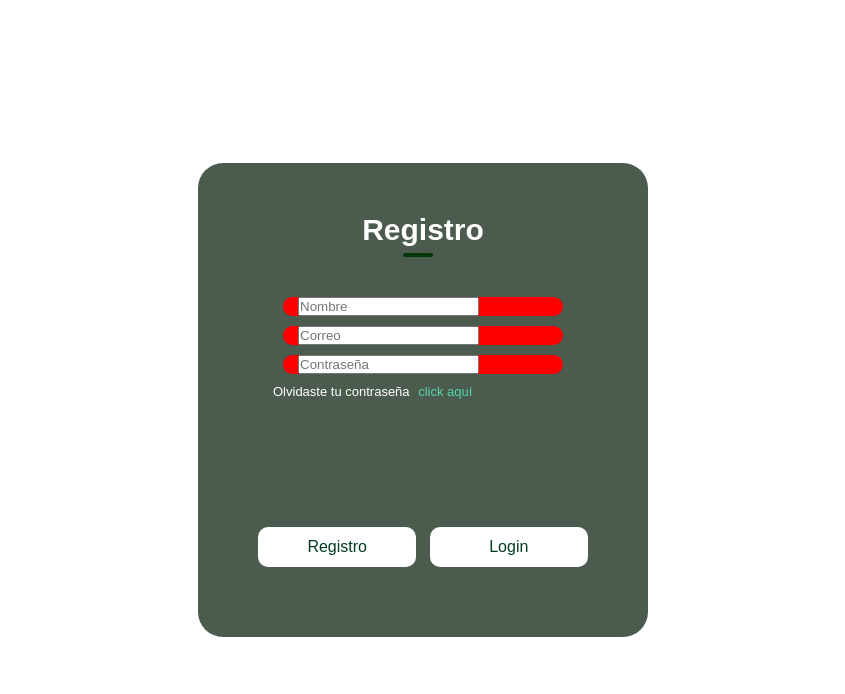
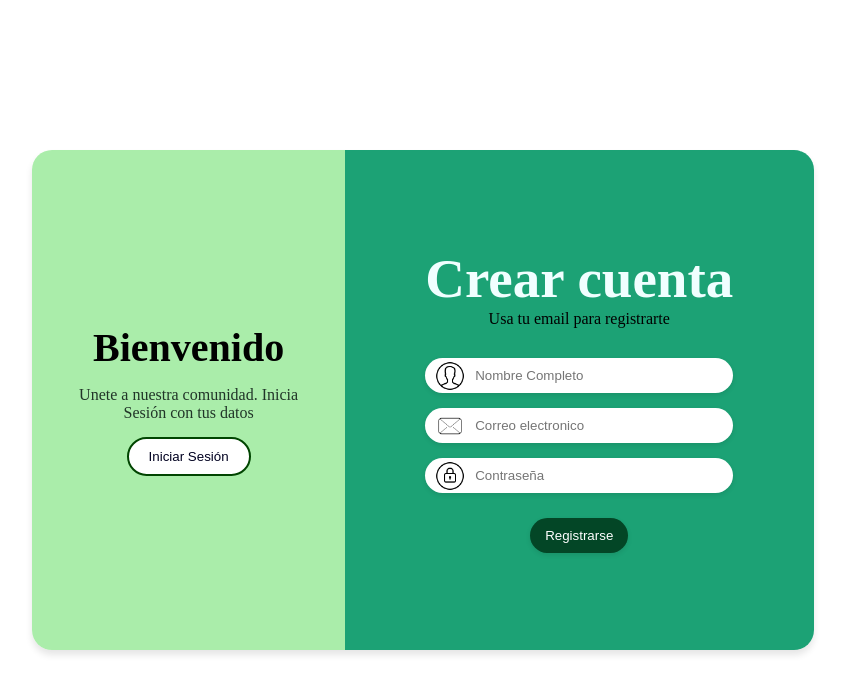
Before and after one commit to XimenaFlorez73/miproyecto, a plain HTML site: page login.html in a window 1280 px wide. Shown: the whole page, without its empty margins (217-1062 px from the left). Drawn offline with Linux system fonts and the light colour scheme.

Commit message:
Se ha mejorado la interfaz de login y registro

```diff
--- a/login.css
+++ b/login.css
@@ -1,104 +1,146 @@
+@import url('https://fonts.googleapis.com/css2?family=Nunito:ital,wght@0,200..1000;1,200..1000&family=PT+Serif:ital,wght@0,400;0,700;1,400;1,700&family=Poppins:ital,wght@0,100;0,200;0,300;0,400;0,500;0,600;0,700;0,800;0,900;1,100;1,200;1,300;1,400;1,500;1,600;1,700;1,800;1,900&display=swap');
 *{
     margin: 0;
     padding: 0;
-    font-family: Arial, Helvetica, sans-serif;
     box-sizing: border-box;
     text-decoration: none;
 }
-
-.login{
-    width: 100%;
-    height: 100vh;
-    background-color: white;
+body{
     display: flex;
     align-items: center;
     justify-content: center;
-}
-.form-login{
-    width: 100%;
-    max-width: 450px;
-    background-color: rgb(75, 91, 77);
-    padding: 50px 60px 70px;
-    text-align: center;
-    border-radius: 25px;
+    height: 100vh;
+    /*background-image: url(img/fondo.jpg);*/
+    background-size: cover;
 }
 
-.form-login h1{
-    font-size: 30px;
-    margin-bottom: 30px;
-    color: white;
-    position: relative;
-}
-.form-login h1:after{
-    content: ' ';
-    width: 30px;
-    height: 4px;
-    border-radius: 3px;
-    background: rgb(1, 55, 11);
-    position: absolute;
-    bottom: -10px;
-    left: 160px;
-    transform: translate(-50%);
+.container{
+    display: flex;
+    border-radius: 20px;
+    box-shadow: 0 5px 7px rgba(0, 0, 0, .1);
+    height: 500px;
+    max-width: 900px;
+    transition: all 1s ease;
+    margin: 10px;
 }
 
-.input-field{
-    background-color:red;
-    margin: 10px;
-    border-radius: 20px;
-    overflow: hidden;
-    display: flex;
-    /*margin: 30px;
-    margin-left: 40px;
-    border-radius: 20px;
+.informacion{
+    width: 40%;
     display: flex;
     align-items: center;
-    transition: max-height 0.5s;
-    overflow: hidden;*/
+    text-align: center;
+    background-color: rgb(170, 237, 170);
+    border-top-left-radius: 20px;
+    border-bottom-left-radius: 20px;
 }
-.input-group{
+.info-registrar{
     width: 100%;
-    background: transparent;
+    padding: 0 30px;
+}
+.info-registrar h2{
+    font-size: 2.5rem;
+}
+.info-registrar p{
+    margin: 15px 0;
+    color: rgb(33, 53, 40);
+}
+.info-registrar input{
+    background-color: white;
+    outline: none;
+    border: solid 2px rgb(1, 69, 1);
+    border-radius: 20px;
+    padding: 10px 20px;
+    color:rgb(0, 0, 32);
+    cursor: pointer;
+    transition: background-color .3s ease;
+}
+.info-registrar input:hover{
+    background-color: rgb(3, 71, 39);
+    border: none;
+    color: white;
+    box-shadow: 0 2px 5px rgba(0, 0, 0, .1);
+}
+.form-informacion{
+    display: flex;
+    align-items: center;
+    justify-content: center;
+    width: 60%;
+    text-align: center;
+    background-color: rgb(28, 162, 117);
+    border-top-right-radius: 20px;
+    border-bottom-right-radius: 20px;
+}
+.form-informacion-childs{
+    padding: 0 30px;
+}
+.form-informacion-childs h2{
+    color: azure;
+    font-size: 55px;
+}
+.form-informacion-childs p{
+    color: #000000;
+}
+.form{
+    margin: 30px 0 0 0;
+}
+.form label{
+    display: flex;
+    align-items: center;
+    margin-bottom: 15px;
+    border-radius: 20px;
+    padding: 0 10px;
+    background-color: white;
+    box-shadow: 0 2px 5px rgba(0, 0, 0, .1);
+}
+.form label input{
+    width: 100%;
+    padding: 10px;
+    background-color: white;
     border: none;
     outline: none;
+    border-radius: 20px;
+    color: black;
+}
+.form input[type="submit"]{
+    background-color: rgb(3, 70, 38);
+    color: white;
+    border-radius: 20px;
+    border: none;
     padding: 10px 15px;
+    cursor: pointer;
+    margin-top: 10px;
+    box-shadow: 0 2px 5px rgba(0, 0, 0, .1);
+}
+.form input[type="submit"]:hover {
+    background-color: rgb(2, 40, 21);
     color: white;
+    border: solid 2px rgb(2, 40, 21);
+    box-shadow: 10px 4px 20px rgba(0, 0, 0, 0.1);
 }
 
-.input-field i{
-    margin-left: 15px;
-    color: white;
+.hide{
+    display: none;
 }
-form p{
-    color: white;
-    text-align: left;
-    font-size: 13px;
+/*Responsive form*/
+@media screen and (max-width:480px){
+    html{font-size: 10px;
+    }
+    .container{
+        height: auto;
+        flex-direction: column;
+    }
+    .informacion{
+        width: 100%;
+        padding: 20px;
+        border-top-left-radius: 20px;
+        border-top-right-radius: 20px;
+        border-bottom-left-radius: 0px;
+        border-bottom-right-radius: 0;
+    }
+    .form-informacion{
+        width: 100%;
+        padding: 20px;
+        border-bottom-left-radius: 20px;
+        border-top-right-radius: 0;
+    }
 }
-form p a{
-    color: rgb(86, 214, 172);
-    margin-left: 5px;
-}
-
-.boton-field{
-    width: 100%;
-    display: flex;
-    justify-content: space-between;
-}
-.boton-field button{
-    flex-basis: 48%;
-    font-size: 16px;
-    background-color: white;
-    color: rgb(4, 61, 29);
-    height: 40px;
-    border-radius: 10px;
-    border: 0;
-    outline: 0;
-    cursor: pointer;
-    transition: background 1s;
-}
-.input-group{
-    height: 250px;
-}
-.boton-field button.disable {
-    background-color: white;
-    color: rgb(4, 61, 29);
-}
--- a/login.html
+++ b/login.html
@@ -3,35 +3,68 @@
 <head>
     <meta charset="UTF-8">
     <meta name="viewport" content="width=device-width, initial-scale=1.0">
-    <title>Inicia sesión</title>
+    <title>Registro</title>
     <link rel="stylesheet" href="login.css">
 </head>
 <body>
-    <div class="login">
-        <div class="form-login">
-            <h1 id="titulo">Registro</h1>
-            <form>
-                <div class="input-group" id="nameInput">
-                    <div class="input-field">
-                        <i class="fa-solid fa-user"></i>
-                        <input type="text" placeholder="Nombre">
-                    </div>
+    <div class="container">
+        <div class="informacion">
+            <div class="info-registrar">
+                <h2>Bienvenido</h2>
+                <p>Unete a nuestra comunidad. Inicia Sesión con tus datos</p>
+                <input type="button" value="Iniciar Sesión" id="signIn">
+            </div>
+        </div>
+        <div class="form-informacion">
+            <div class="form-informacion-childs">
+                <h2>Crear cuenta</h2>
+                <p>Usa tu email para registrarte</p>
+                <form class="form">
+                    <label>
+                        <img src="img/user.png" width="30" height="30">
+                        <input type="text" placeholder="Nombre Completo">
+                    </label>
+                    <label>
+                        <img src="img/email.png" width="30" height="30">
+                        <input type="email" placeholder="Correo electronico">
+                    </label>
+                    <label>
+                        <img src="img/contraseña.png" width="30" height="30">
+                        <input type="password" placeholder="Contraseña">
+                    </label>
+                    <input type="submit" value="Registrarse">
+                </form>
+            </div>
+        </div>
+    </div>
 
-                    <div class="input-field">
-                        <i class="fa-solid fa-envelope"></i>
-                        <input type="email" placeholder="Correo">
-                    </div>
-                    <div class="input-field">
-                        <i class="fa-solid fa-lock"></i>
+<!-- Formulario Registro-->
+
+
+    <div class="container hide">
+        <div class="informacion">
+            <div class="info-registrar">
+                <h2>¿Ya te has registrado?</h2>
+                <p>Registrate con tus datos</p>
+                <input type="button" value="Registrarse" id="signUp">
+            </div>
+        </div>
+        <div class="form-informacion">
+            <div class="form-informacion-childs">
+                <h2>Iniciar Sesion</h2>
+                <p>Ingresa con tu cuenta</p>
+                <form class="form">
+                    <label>
+                        <img src="img/email.png" width="30" height="30">
+                        <input type="email" placeholder="Correo electronico">
+                    </label>
+                    <label>
+                        <img src="img/contraseña.png" width="30" height="30">
                         <input type="password" placeholder="Contraseña">
-                    </div>
-                    <p>Olvidaste tu contraseña <a href="#">click aquí</a></p>
-                </div>
-                <div class="boton-field">
-                    <button id="signup" type="button">Registro</button>
-                    <button id="signin" type="button" class="disable">Login</button>
-                </div>
-            </form>
+                    </label>
+                    <input type="submit" value="Iniciar sesión">
+                </form>
+            </div>
         </div>
     </div>
 </body>
--- a/script.js
+++ b/script.js
@@ -10,8 +10,8 @@ cerrar.addEventListener("click", () => {
     menu.classList.remove("visible");
 });
 
+let signIp = document.getElementById("signIn");
 let signUp = document.getElementById("signUp");
-let signIp = document.getElementById("signIn");
 let nameInput = document.getElementById("nameInput");
 let title = document.getElementById("title");
 
```
Also changed, not shown: img/contraseña.png (added), img/email.png (added), img/fondo.jpg (added), img/user.png (added).
